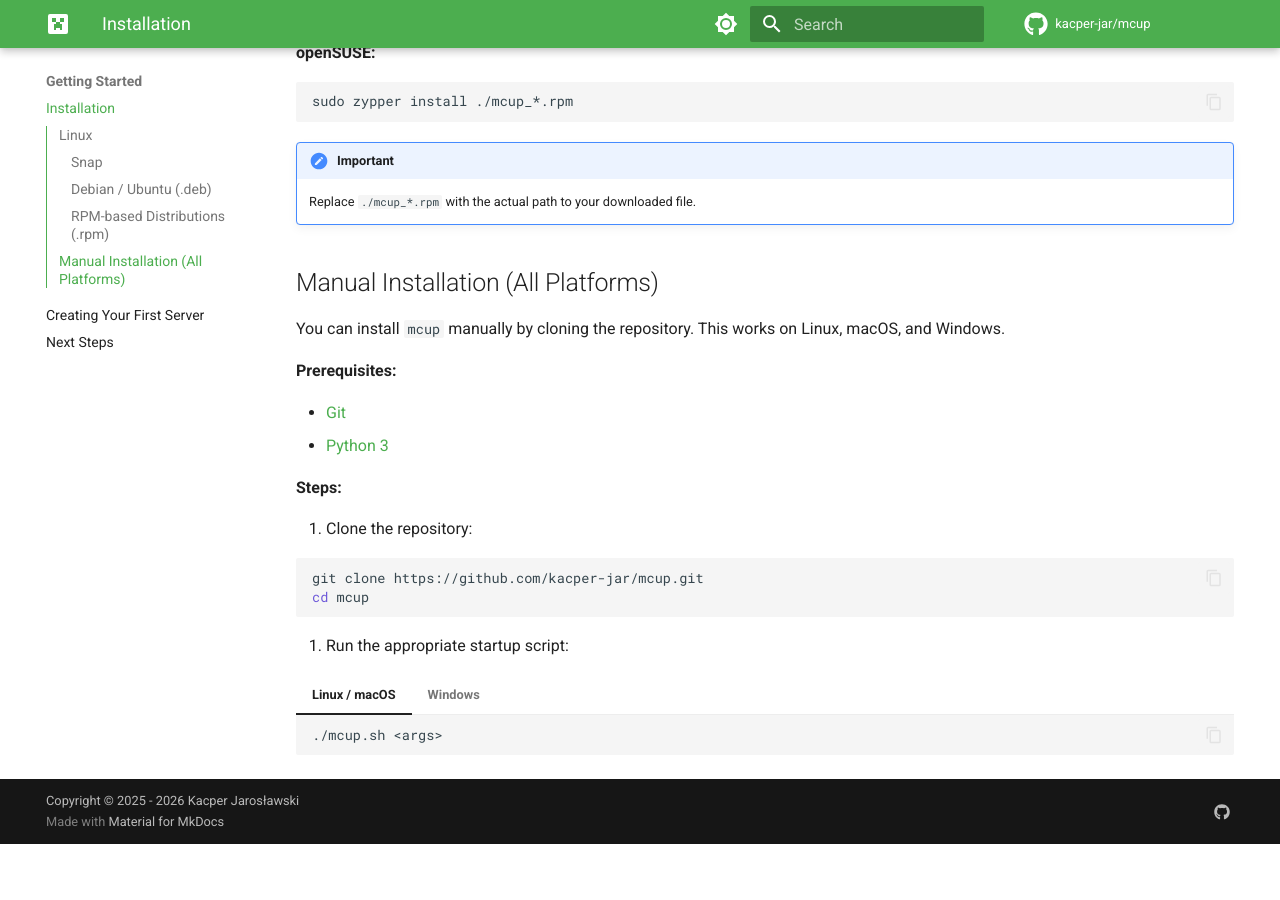
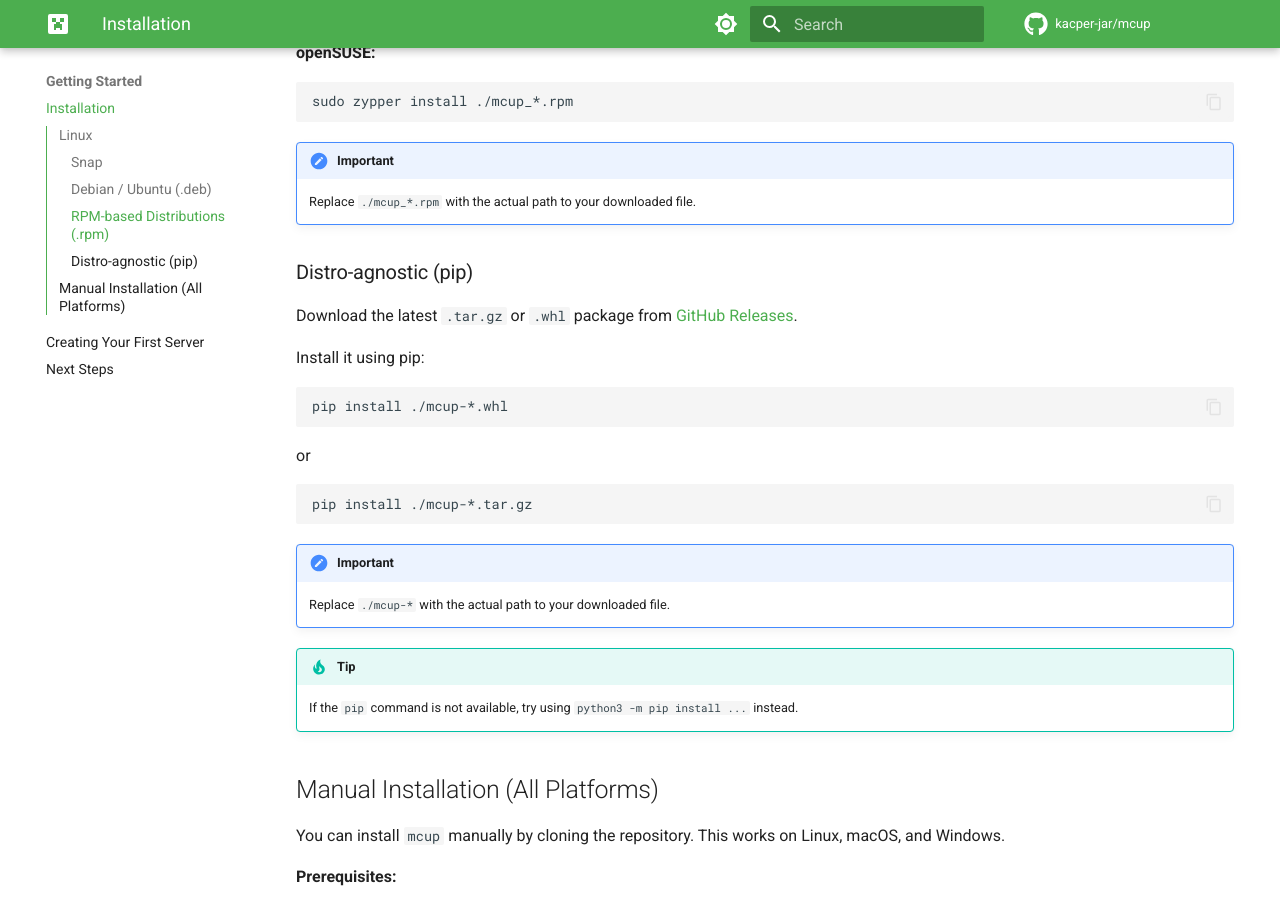
Before and after one commit to kacper-jar/mcup, an MkDocs documentation site: the page built from docs/getting-started/installation.md, in a window 1280 px wide and 900 px high, scrolled down 1289 px. Built offline with MkDocs 1.6.1 and Material for MkDocs 9.7.7, drawn with Linux system fonts in a browser that asks for light colours; comment, search, counter and statistics services are not loaded; the version menu is left out; before the commit the page ends 2133 px from its top, so only the background shows below that.

Commit message:
docs: add pip installation instructions to installation guide

````diff
--- a/docs/getting-started/installation.md
+++ b/docs/getting-started/installation.md
@@ -55,6 +55,28 @@ sudo zypper install ./mcup_*.rpm
 !!! important
     Replace `./mcup_*.rpm` with the actual path to your downloaded file.
 
+### Distro-agnostic (pip)
+
+Download the latest `.tar.gz` or `.whl` package from [GitHub Releases](https://github.com/kacper-jar/mcup/releases).
+
+Install it using pip:
+
+```sh
+pip install ./mcup-*.whl
+```
+
+or
+
+```sh
+pip install ./mcup-*.tar.gz
+```
+
+!!! important
+    Replace `./mcup-*` with the actual path to your downloaded file.
+
+!!! tip
+    If the `pip` command is not available, try using `python3 -m pip install ...` instead.
+
 ## Manual Installation (All Platforms)
 
 You can install `mcup` manually by cloning the repository. This works on Linux, macOS, and Windows.
````
